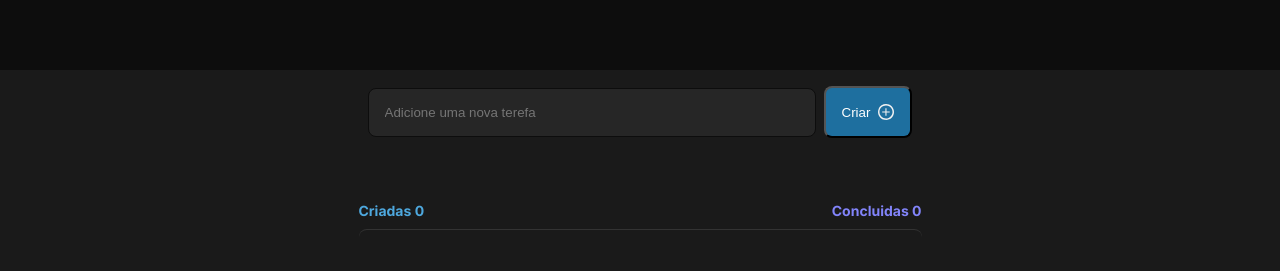
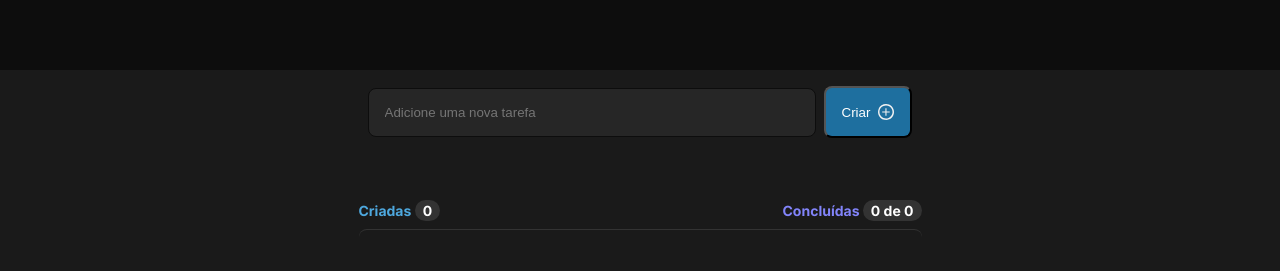
Before and after one commit to Inacioluz/to-do-list, a React (Vite) app: page / in a window 1280 px wide. Shown: the part 130-401 px from the top of the page. Built offline with nearby package versions, Linux system fonts and the light colour scheme.

Commit message:
to-do list concluido

```diff
--- a/src/components/Task.jsx
+++ b/src/components/Task.jsx
@@ -1,30 +1,38 @@
-import styles from "./Task.module.css";
-import plus from "../assets/plus.svg";
-import layerNotDone from "../assets/layer01.svg";
-import layerDone from "../assets/layer02.svg";
-import deleted from "../assets/deleted.svg";
-import Clipboard from "../assets/clipboard.svg";
-import { useState} from "react";
+import { useState } from 'react';
+import plus from '../assets/plus.svg';
+import layerNotDone from '../assets/layer01.svg';
+import layerDone from '../assets/layer02.svg';
+import deleted from '../assets/deleted.svg';
+import Clipboard from '../assets/clipboard.svg';
+import styles from './Task.module.css';
 
 export function Task() {
   const [tasks, setTasks] = useState([]);
-  const [newTask, setNewTask] = useState("");
-  const [id, setId] = useState(0);
-
+  const [newTask, setNewTask] = useState('');
 
   const addTask = () => {
-    if (newTask.trim() !== "") {
+    if (newTask.trim() !== '') {
       const updatedTasks = [
         ...tasks,
         { id: Date.now(), text: newTask, completed: false },
       ];
       setTasks(updatedTasks);
-      setNewTask("");
-      setId(id + 1);
+      setNewTask('');
     }
   };
+
   const handleDeleteTask = (taskId) => {
     const updatedTasks = tasks.filter((task) => task.id !== taskId);
+    setTasks(updatedTasks);
+  };
+
+  const handleDoneTask = (taskId) => {
+    const updatedTasks = tasks.map((task) => {
+      if (task.id === taskId) {
+        return { ...task, completed: !task.completed };
+      }
+      return task;
+    });
     setTasks(updatedTasks);
   };
 
@@ -39,10 +47,14 @@ export function Task() {
       );
     } else {
       return tasks.map((task) => (
-        <ul key={task.id} className={styles.talks_list}>
-          <img src={layerNotDone} alt=""/>
+        <ul key={task.id} className={`${styles.talks_list} ${task.completed ? styles.completedTask : ''} `}>
+          <img
+            src={task.completed ? layerDone : layerNotDone}
+            alt=""
+            onClick={() => handleDoneTask(task.id)}
+          />
           <li key={task.id}>
-            {task.completed ? `[X] ${task.text}` : task.text}
+            {task.completed ? `${task.text}` : task.text}
           </li>
           <img
             className={styles.deleted}
@@ -57,14 +69,14 @@ export function Task() {
 
   return (
     <main>
-      <div className={styles.constainer}>
+      <div className={styles.container}>
         <div className={styles.comment}>
           <input
             id="outlined-basic"
             type="text"
             value={newTask}
             onChange={(e) => setNewTask(e.target.value)}
-            placeholder="Adicione uma nova terefa"
+            placeholder="Adicione uma nova tarefa"
           />
           <button onClick={addTask}>
             Criar
@@ -75,10 +87,10 @@ export function Task() {
         <div className={styles.table_tasks}>
           <div className={styles.create_completed}>
             <div className={styles.criados}>
-              <strong>Criadas 0 </strong>
+              <p>Criadas <strong>{tasks.length}</strong></p>
             </div>
             <div className={styles.concluidas}>
-              <strong>Concluidas 0</strong>
+              <p>Concluídas <strong>{tasks.filter((task) => task.completed).length} de {tasks.length}</strong> </p>
             </div>
           </div>
           {renderTasks()}
--- a/src/components/Task.module.css
+++ b/src/components/Task.module.css
@@ -1,4 +1,4 @@
-.constainer {
+.container {
   display: flex;
   align-items: center;
   justify-content: center;
@@ -7,7 +7,7 @@
   border-radius: 8px;
   flex-direction: column;
 }
-.constainer input {
+.container input {
   display: flex;
   width: 28rem;
   padding: 1rem;
@@ -17,7 +17,7 @@
   border: 1px solid var(--gray-700);
   background: var(--gray-500);
 }
-.constainer button {
+.container button {
   display: flex;
   padding: 1rem;
   justify-content: center;
@@ -30,6 +30,7 @@
 .comment {
   display: flex;
   padding: 16px;
+  justify-content: center;
   align-items: center;
   gap: 8px;
   flex: 1 0 0;
@@ -57,6 +58,13 @@
   font-weight: 700;
   line-height: normal;
 }
+.criados strong {
+  padding: 2px 8px;
+  gap: 10px;
+  border-radius: 999px;
+  background: var(--Gray-400, #333);
+  color: #fff;
+}
 .concluidas {
   color: var(--Purple, #8284fa);
   font-family: Inter;
@@ -65,6 +73,19 @@
   font-weight: 700;
   line-height: normal;
 }
+.concluidas strong {
+  padding: 2px 8px;
+  gap: 10px;
+  border-radius: 999px;
+  background: var(--Gray-400, #333);
+  color: #fff;
+}
+.completedTask {
+  display: flex;
+  align-items: center;
+  text-decoration: line-through;
+}
+
 .body_tarefas {
   display: flex;
   padding: 64px 2px;
```
